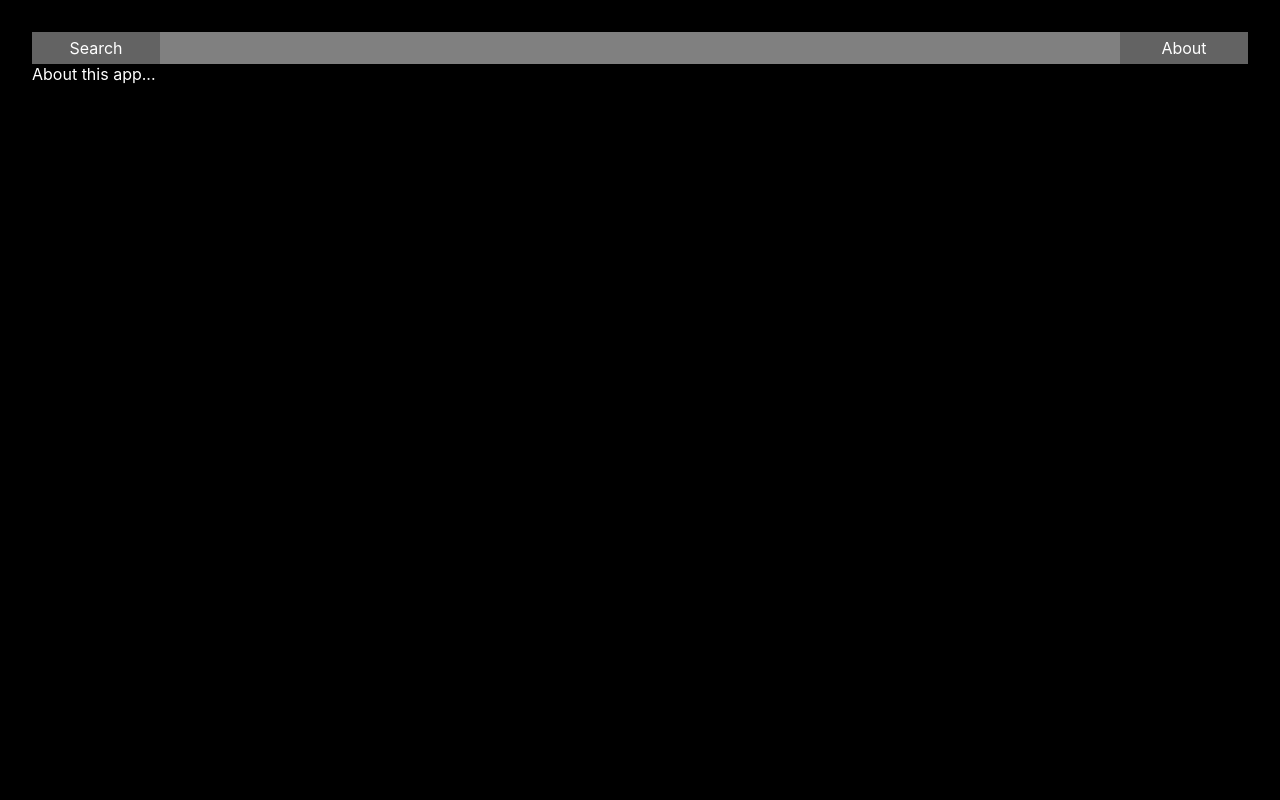
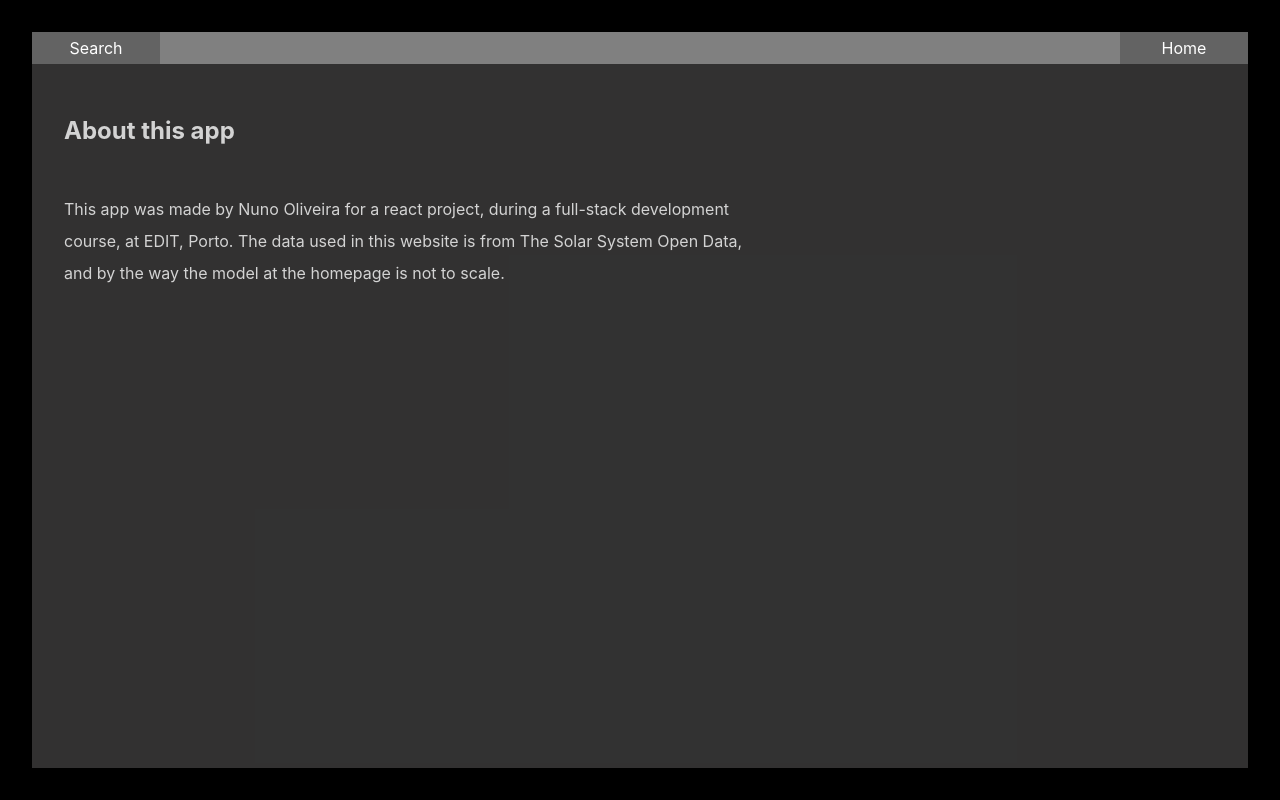
Before and after one commit to nuno-oliveira-1991/solar-system-react-project, a React (Vite) app: page /about in a window 1280 px wide. Built offline with nearby package versions, Linux system fonts and the light colour scheme.

Commit message:
General Update 2

```diff
--- a/src/components/NavBar/NavBar.jsx
+++ b/src/components/NavBar/NavBar.jsx
@@ -1,24 +1,60 @@
 import { Link } from "react-router-dom";
-import { useState } from "react"
+import { useFormStatesContext } from "./../Search/FormContext";
 
 import style from "./navbar-style.module.scss"
 
 import Search from "../Search/Search";
 
 const NavBar = () => {
-  const [searchMode, setSearchMode] = useState(false)
+  const {
+    searchMode,
+    setSearchMode,
+    aboutMode,
+    setAboutMode,
+    setIsSearchInitialized,
+    isFormSubmitted,
+    setIsFormSubmitted
+  } = useFormStatesContext()
 
   const goToSearch = () => {
+    setIsSearchInitialized(true)
+    if (aboutMode) setAboutMode(false)
     setSearchMode(true)
   }
-
-
+  const goToAbout = () => {
+    setAboutMode(true)
+    setSearchMode(false)
+    setIsSearchInitialized(false)
+  }
+  const goToHome = () => {
+    setSearchMode(false)
+    setAboutMode(false)
+    setIsSearchInitialized(false)
+  }
 
   return (
     <div className={style["container"]}>
-      <span className="btn" onClick={goToSearch}>Search</span>
-      {searchMode && <Search />}
-      <Link style={{ textDecoration: 'none', height: '100%' }} to={`/about`}><span className="btn">About</span></Link>
+      {!searchMode &&
+        <Link style={{ textDecoration: 'none', height: '100%' }} to={`/search`}>
+          <span className="btn" onClick={goToSearch}>Search</span>
+        </Link>}
+
+      {searchMode &&
+        <Link style={{ textDecoration: 'none', height: '100%' }} to={`/`}>
+          <span className="btn" onClick={goToHome}>Home</span>
+        </Link>}
+
+      {searchMode && <Search onClick={goToSearch} />}
+
+      {!aboutMode &&
+        <Link style={{ textDecoration: 'none', height: '100%' }} to={`/about`}>
+          <span className="btn"onClick={goToAbout}>About</span>
+        </Link>}
+
+      {aboutMode &&
+      <Link style={{ textDecoration: 'none', height: '100%' }} to={`/`}>
+        <span className="btn" onClick={goToHome}>Home</span>
+      </Link>}
     </div>
   )
 }
--- a/src/components/Search/FormContext.jsx
+++ b/src/components/Search/FormContext.jsx
@@ -1,4 +1,4 @@
-import { createContext, useContext, useState } from "react";
+import { createContext, useContext, useState, useRef } from "react";
 
 const FormStatesContext = createContext();
 
@@ -19,9 +19,25 @@ export const FormStatesContextProvider = ({ children }) => {
   const [mass, setMass] = useState();
   const [gravity, setGravity] = useState("");
   const [density, setDensity] = useState("");
+  const [searchMode, setSearchMode] = useState(false)
   const [isSearchInitialized, setIsSearchInitialized] = useState(false)
   const [isSearchSubmitted, setIsSearchSubmitted] = useState("");
+  const [isFormSubmitted, setIsFormSubmitted] = useState(false);
   const [searchResults, setSearchResults] = useState("");
+  const [aboutMode, setAboutMode] = useState(false)
+  const formRef = useRef(null);
+
+  const resetForm = () => {
+    setFilterType("");
+    setFilterTitle("Filters");
+    setBodyType("");
+    setMass("");
+    setGravity("");
+    setDensity("");
+    setIsSearchInitialized(false);
+    setIsSearchSubmitted(false);
+  };
+
 
   const contextValue = {
     allBodies,
@@ -40,12 +56,19 @@ export const FormStatesContextProvider = ({ children }) => {
     setGravity,
     density,
     setDensity,
+    searchMode,
+    setSearchMode,
     isSearchInitialized,
     setIsSearchInitialized,
     isSearchSubmitted,
     setIsSearchSubmitted,
+    isFormSubmitted,
+    setIsFormSubmitted,
     searchResults,
-    setSearchResults
+    setSearchResults,
+    aboutMode,
+    setAboutMode,
+    formRef
   };
 
   return (
--- a/src/components/Search/Search.jsx
+++ b/src/components/Search/Search.jsx
@@ -1,5 +1,4 @@
-import { useEffect } from "react";
-import { Link } from "react-router-dom";
+import { useEffect, useRef } from "react";
 import { useFormStatesContext } from "./FormContext";
 import FilterInput from "../FilterInput/FilterInput";
 import SearchResults from "../SearchResults/SearchResults";
@@ -15,8 +14,21 @@ const Search = () => {
     isSearchInitialized,
     setIsSearchInitialized,
     isSearchSubmitted,
-    setIsSearchSubmitted
+    setIsSearchSubmitted,
+    isFormSubmitted,
+    setIsFormSubmitted
   } = useFormStatesContext();
+
+  const resetForm = () => {
+    setFilterType("");
+    setFilterTitle("Filters");
+    setBodyType("");
+    setMass("");
+    setGravity("");
+    setDensity("");
+    setIsSearchInitialized(false);
+    setIsSearchSubmitted(false);
+  };
 
   const getSearchResults = (event) => {
     event.preventDefault();
@@ -25,8 +37,15 @@ const Search = () => {
       setIsSearchSubmitted(true);
     } else {
       setIsSearchSubmitted(true);
+      setIsSearchInitialized(true);
     }
+
+    setIsFormSubmitted(true);
   };
+
+  useEffect(() => {
+    if (isFormSubmitted) setIsFormSubmitted(false)
+  }, [isFormSubmitted])
 
   useEffect(() => {
     if (filterType) setFilterTitle(filterType.charAt(0).toUpperCase() + filterType.slice(1));
@@ -52,12 +71,11 @@ const Search = () => {
               </ul>
             </div>
             <FilterInput />
-            <Link style={{ textDecoration: 'none' }} to={`/about`}></Link><button className="btn btn--green" type="submit">
+            <button className="btn btn--green" type="submit">
               Submit
             </button>
           </div>
         </form>
-        { isSearchInitialized && <SearchResults />}
       </div>
   );
 };
--- a/src/components/SearchResults/SearchResults.jsx
+++ b/src/components/SearchResults/SearchResults.jsx
@@ -7,13 +7,16 @@ const SearchResults = () => {
   const {
     allBodies,
     isSearchSubmitted,
+    isSearchInitialized,
     filterType,
     bodyType,
     mass,
     gravity,
     density,
     searchResults,
-    setSearchResults
+    setSearchResults,
+    setIsSearchSubmitted,
+    setIsSearchInitialized,
   } = useFormStatesContext()
 
   let bodies = allBodies
@@ -52,19 +55,21 @@ const SearchResults = () => {
           return body;
         });
       }
-
+      setIsSearchInitialized(false)
+      setIsSearchSubmitted(false)
       setSearchResults(bodiesThatMatched);
     }
   }, [isSearchSubmitted, mass, density, bodyType, gravity, bodies, filterType]);
 
   return (
     <div className={style["container"]}>
-      {searchResults && searchResults.map((body) => (
-        <div key={body.id} className={style["result-item"]}>
-          <span className={style["identification"]}>{body.englishName}</span>
-          <span className={style["identification"]}>{body.bodyType}</span>
-        </div>
-      ))}
+      {searchResults &&
+        searchResults.map((body) => (
+          <div key={body.id} className={style["result-item"]}>
+            <span className={style["identification"]}>{body.englishName}</span>
+            <span className={style["identification"]}>{body.bodyType}</span>
+          </div>
+        ))}
     </div>
   );
 };
--- a/src/components/SearchResults/search-results-styles.module.scss
+++ b/src/components/SearchResults/search-results-styles.module.scss
@@ -1,15 +1,13 @@
 .container {
-  background-color:rgba(165, 164, 164, 0.5);
+  background-color:rgba(165, 164, 164, 0.3);
     color: white;
     height: calc(100vh - 6em);
-    width: 100%;
     padding: 1em 2em;
     right: 0em;
     overflow: scroll;
-    position: absolute;
+    position: relative;
     box-sizing: border-box;
-    z-index: 1;
-    top: 100%;
+    z-index: 0;
 }
 
 .result-item {
--- a/src/index.jsx
+++ b/src/index.jsx
@@ -29,6 +29,10 @@ const router = createBrowserRouter([
         {
           path: "/about",
           element: <About />
+        },
+        {
+          path: "/search",
+          element: <SearchResults />
         }
       ]
     }
--- a/src/pages/About/About.jsx
+++ b/src/pages/About/About.jsx
@@ -1,10 +1,22 @@
+import { useEffect } from "react"
 import style from "./about-style.module.scss"
+import { useFormStatesContext } from "../../components/Search/FormContext"
 
 const About = () => {
+  const{setAboutMode} = useFormStatesContext()
+
+  useEffect(() => {
+    setAboutMode(true)
+  })
 
   return (
     <div className={style["container"]}>
-      About this app...
+      <h2>About this app</h2>
+      <p>
+        This app was made by Nuno Oliveira for a react project, during a full-stack development course, at EDIT, Porto.
+        The data used in this website is from <a href="https://api.le-systeme-solaire.net/en/">The Solar System Open Data</a>,
+        and by the way the model at the homepage is not to scale.
+      </p>
     </div>
   )
 }
--- a/src/pages/About/about-style.module.scss
+++ b/src/pages/About/about-style.module.scss
@@ -1,3 +1,24 @@
 .container {
-  color: white;
+  background-color:rgba(165, 164, 164, 0.3);
+  color: lightgray;;
+  height: calc(100vh - 6em);
+  padding: 2em;
+  box-sizing: border-box;
+
+  h2 {
+    margin-bottom: 2em;
+  }
+  p {
+    max-width:60%;
+    line-height: 2em;
+  }
+
+  a {
+    text-decoration: none;
+    color: lightgray;
+  }
+
+  a:hover {
+    text-decoration: underline;
+  }
 }
--- a/src/pages/Home/Home.jsx
+++ b/src/pages/Home/Home.jsx
@@ -7,8 +7,14 @@ const Home = () => {
 
   const {
     setAllBodies,
-    setIsLoading
+    setIsLoading,
+    setSearchMode,
+    isSearchInitialized
   } = useFormStatesContext()
+
+  useEffect(() => {
+    if (!isSearchInitialized) setSearchMode(false)
+  }, [isSearchInitialized])
 
   useEffect(() => {
     fetch("https://api.le-systeme-solaire.net/rest/bodies/")
--- a/src/pages/Root/Root.jsx
+++ b/src/pages/Root/Root.jsx
@@ -7,6 +7,7 @@ export default function Root() {
     <>
       <NavBar />
       <Outlet />
+      <SystemModel />
     </>
   );
 }
--- a/src/styles.css
+++ b/src/styles.css
@@ -19,7 +19,7 @@ html, body {
   justify-content: center;
   color: white;
   border: none;
-  background-color: rgb(99, 99, 99);
+  background-color: rgba(99, 99, 99, 1);
   width: 8em;
   height: 100%;
   padding: 0;
@@ -28,17 +28,14 @@ html, body {
 }
 
 .btn--green {
-  background-color: #04AA6D;
+  background-color: rgba(4, 170, 109, 1);
 }
 .btn--blue {
-  background-color: #3d5fa8;
+  background-color: rgba(61, 95, 168, 1);
 }
-.btn--red {
-  background-color: #8e3f3f;
+.btn--exit {
+  background-color: rgba(142, 63, 63, 1);
 }
-
-
-
 
 ::-webkit-scrollbar {
   width: 0;
```
